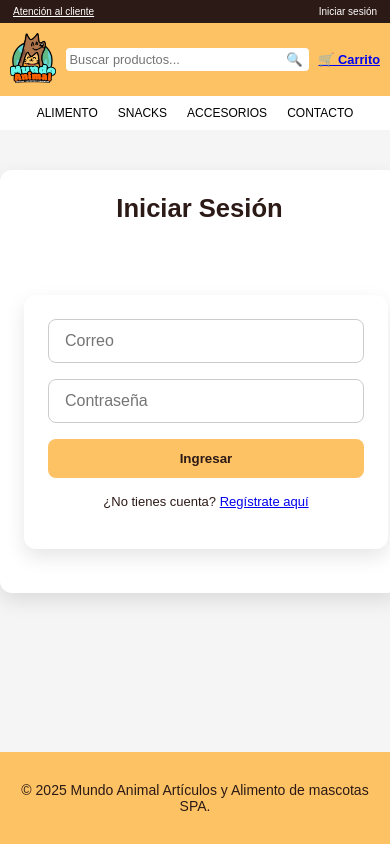
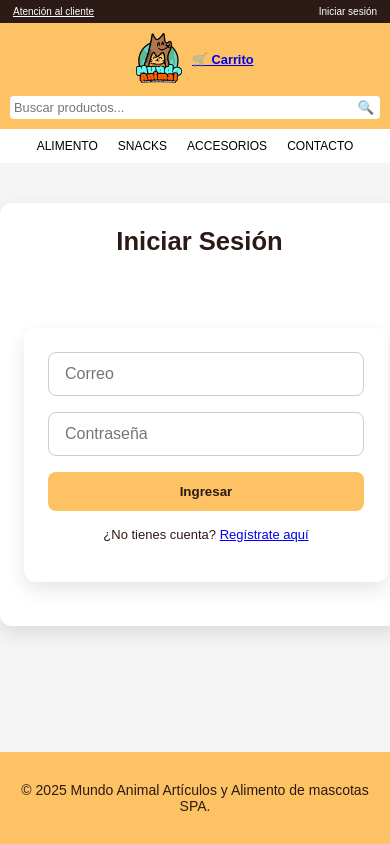
Before and after one commit to vxlentina3lisa/MundoAnimalWeb, a React (Vite) app in the folder mundoanimal/: page /login in a window 390 px wide. Built offline with nearby package versions, Linux system fonts and the light colour scheme; no server answers.

Commit message:
css proyecto 9

```diff
--- a/mundoanimal/src/App.css
+++ b/mundoanimal/src/App.css
@@ -506,11 +506,14 @@ input[type="number"] {
   .middle-bar {
     padding: 10px 10px;
     gap: 10px;
+    justify-content: center;
   }
   .logo {
     height: 70px;
   }
   .search-bar {
+    flex-basis: 100%;
+    order: 3;
     max-width: 400px;
   }
   .iconos {
```
